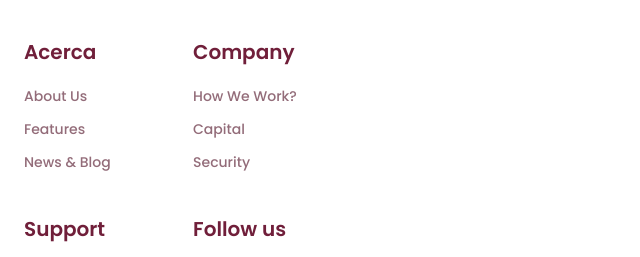
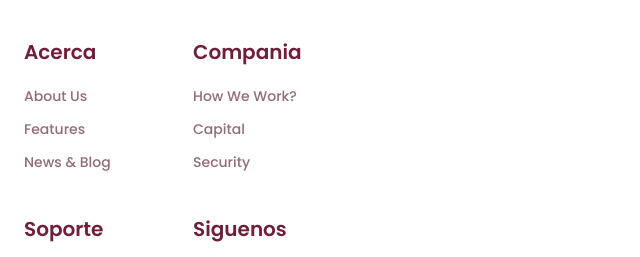
Before and after one commit to Nanomarquez/Responsive-web-Nanohome, a plain HTML site: page index.html in a window 1280 px wide. Shown: the part 4304-4561 px from the top of the page, 0-640 px from the left. Drawn offline with nearby package versions, Linux system fonts and the light colour scheme.

Commit message:
Español

```diff
--- a/index.html
+++ b/index.html
@@ -502,7 +502,7 @@
 
                     <div>
                         <h3 class="footer__title">
-                                Company
+                                Compania
                         </h3>
 
                             <ul class="footer__links">
@@ -520,7 +520,7 @@
 
                     <div>
                         <h3 class="footer__title">
-                                Support
+                                Soporte
                         </h3>
 
                             <ul class="footer__links">
@@ -538,7 +538,7 @@
 
                     <div>
                         <h3 class="footer__title">
-                                Follow us
+                                Siguenos
                             </h3>
 
                             <ul class="footer__social">
```
